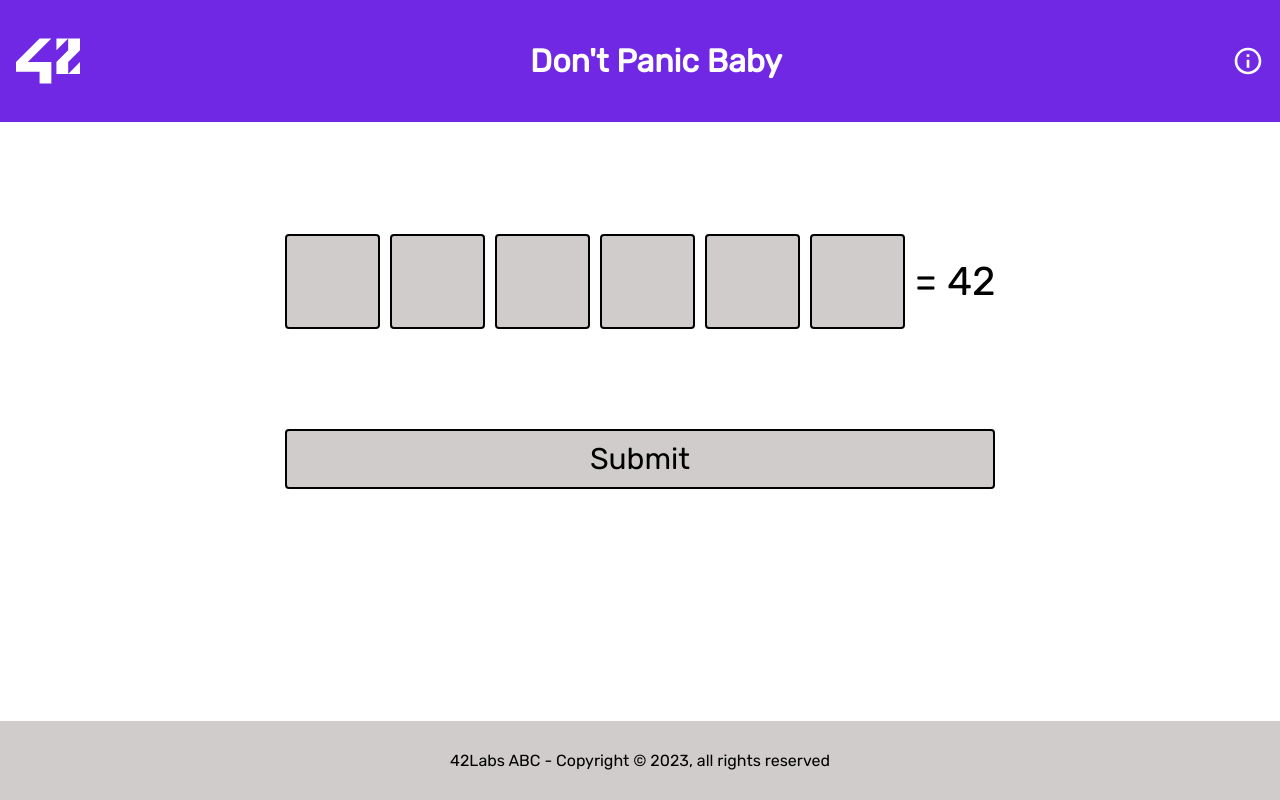
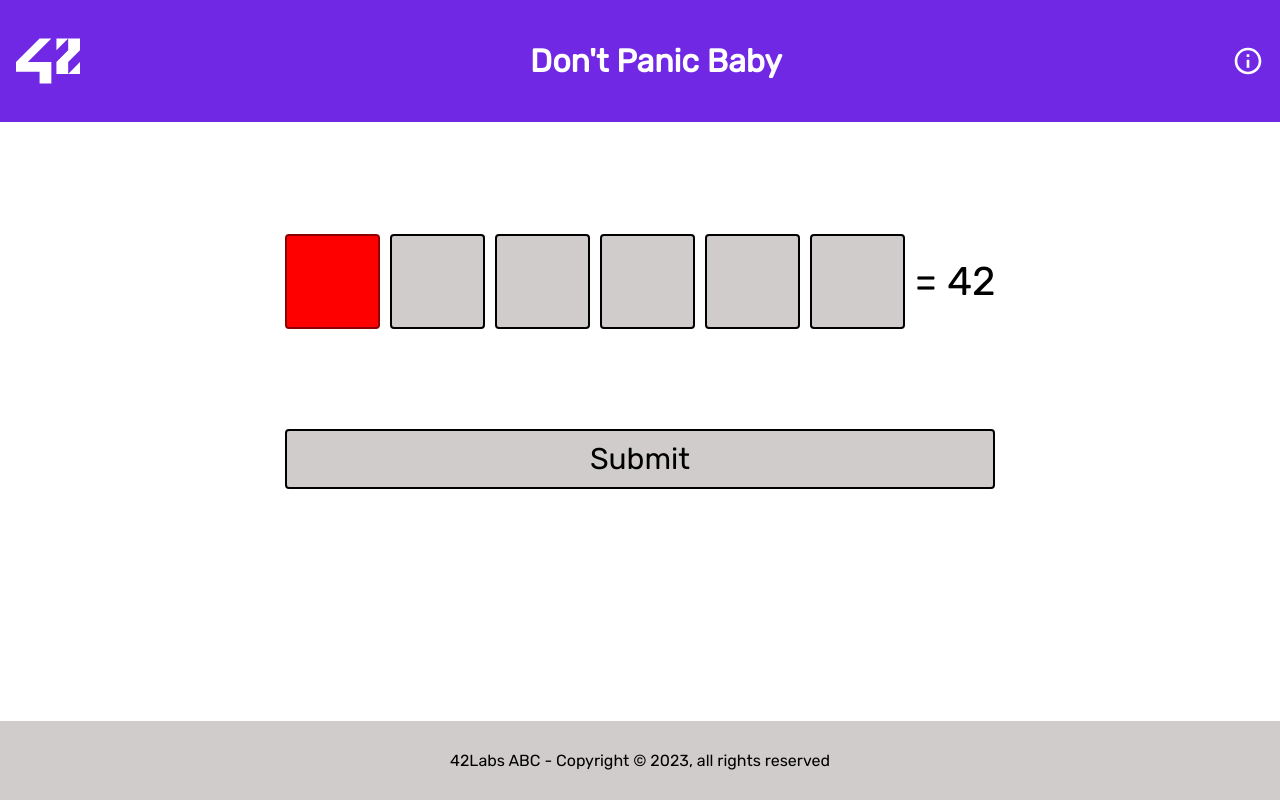
Before and after one commit to Labs-ABC/dontpanic_live, an Angular app in the folder DontPanicBaby/: page / in a window 1280 px wide. Built offline with nearby package versions, Linux system fonts and the light colour scheme.

Commit message:
Adicionado wrong__input

```diff
--- a/DontPanicBaby/src/app/components/input-box/input-box.component.css
+++ b/DontPanicBaby/src/app/components/input-box/input-box.component.css
@@ -1,4 +1,4 @@
-input{
+.input{
 	width: 91px;
 	aspect-ratio: 1;
 	border: 2px solid black;
@@ -7,3 +7,8 @@ input{
 	text-align: center;
 	border-radius:4px ;
 }
+
+.input__wrong {
+  border-color: darkred;
+  background: red;
+}
--- a/DontPanicBaby/src/app/components/input-box/input-box.component.html
+++ b/DontPanicBaby/src/app/components/input-box/input-box.component.html
@@ -1 +1 @@
-<input class="input-box" [(ngModel)]="value" (input)="onInput()" maxlength=" 1">
+<input class="input" [(ngModel)]="value" (input)="onInput()" maxlength=" 1" [class]="inputClass">
--- a/DontPanicBaby/src/app/components/input-box/input-box.component.ts
+++ b/DontPanicBaby/src/app/components/input-box/input-box.component.ts
@@ -32,4 +32,7 @@ export class InputBoxComponent {
   isValid(char: string): boolean | RegExpMatchArray {
     return char.match(/\d/) || this.operators.indexOf(char) >= 0;
   }
+
+  @Input()
+  inputClass = "input";
 }
--- a/DontPanicBaby/src/app/components/input-form/input-form.component.html
+++ b/DontPanicBaby/src/app/components/input-form/input-form.component.html
@@ -2,7 +2,7 @@
   <div class="input__form__items">
     <div class="input-container">
       <app-input-box [(value)]="equationInput.firstInput"
-        (valueChange)="equationInput.firstInput = $event"></app-input-box>
+        (valueChange)="equationInput.firstInput = $event" [inputClass]="firstBoxClass"></app-input-box>
       <app-input-box [(value)]="equationInput.secondInput"
         (valueChange)="equationInput.secondInput = $event"></app-input-box>
       <app-input-box [(value)]="equationInput.thirdInput"
--- a/DontPanicBaby/src/app/components/input-form/input-form.component.ts
+++ b/DontPanicBaby/src/app/components/input-form/input-form.component.ts
@@ -41,4 +41,5 @@ export class InputFormComponent {
     console.log("result apenas data",result.data);
 
   }
+  firstBoxClass = "input__wrong";
 }
```
Also changed, not shown: DontPanicBaby/src/app/components/input-form/input-form.component.css (line endings or trailing spaces).
